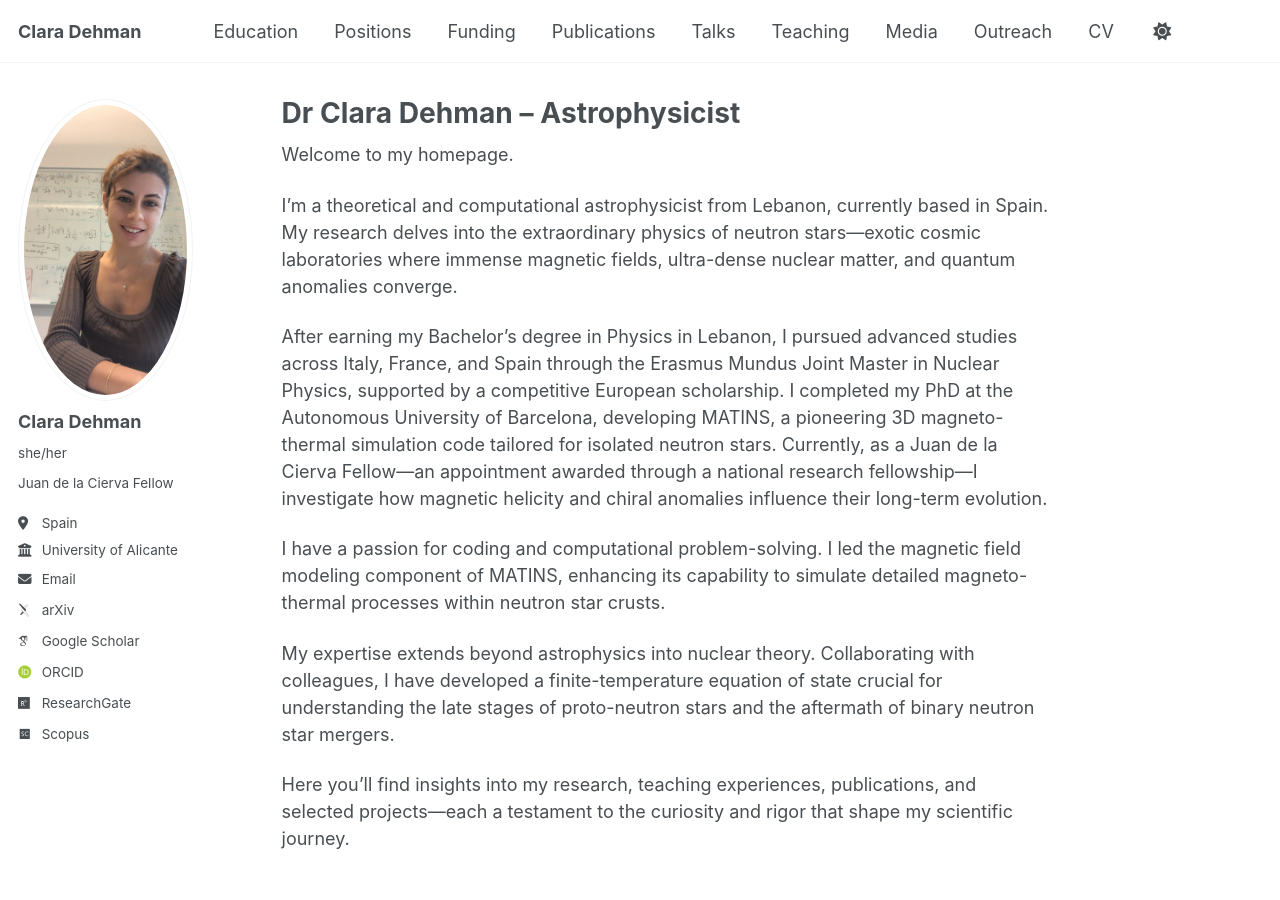
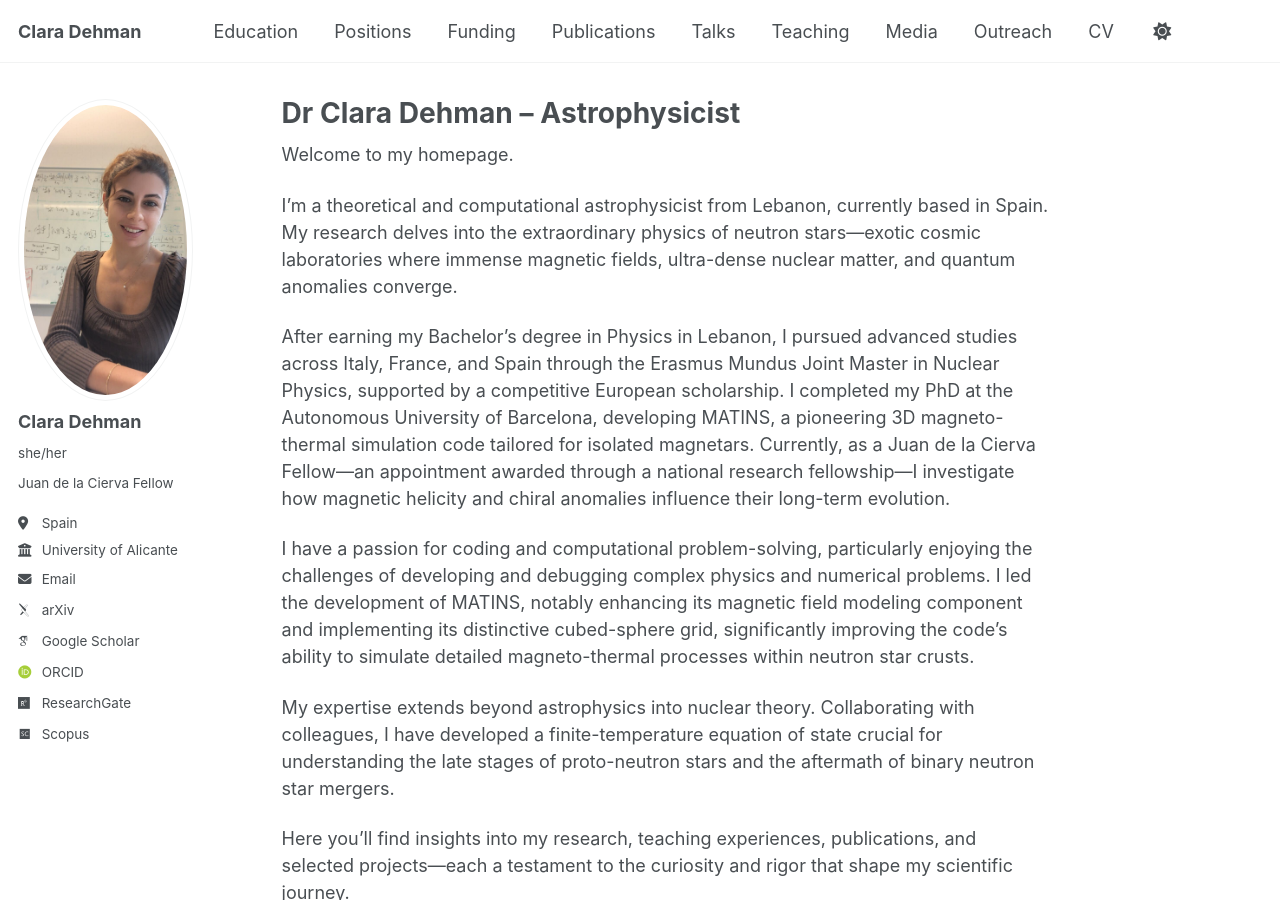
Before and after one commit to ClaraDehman/ClaraDehman.github.io, a Jekyll site: the page built from _pages/about.md, in a window 1280 px wide and 900 px high. Built offline with Jekyll 4.4.1, drawn with Linux system fonts in a browser that asks for light colours; some web fonts are replaced.

Commit message:
Update about.md

```diff
--- a/_pages/about.md
+++ b/_pages/about.md
@@ -10,17 +10,15 @@ Welcome to my homepage.
 
 I’m a theoretical and computational astrophysicist from Lebanon, currently based in Spain. My research delves into the extraordinary physics of neutron stars—exotic cosmic laboratories where immense magnetic fields, ultra-dense nuclear matter, and quantum anomalies converge.
 
-After earning my Bachelor’s degree in Physics in Lebanon, I pursued advanced studies across Italy, France, and Spain through the Erasmus Mundus Joint Master in Nuclear Physics, supported by a competitive European scholarship. I completed my PhD at the Autonomous University of Barcelona, developing MATINS, a pioneering 3D magneto-thermal simulation code tailored for isolated neutron stars. Currently, as a Juan de la Cierva Fellow—an appointment awarded through a national research fellowship—I investigate how magnetic helicity and chiral anomalies influence their long-term evolution.
+After earning my Bachelor’s degree in Physics in Lebanon, I pursued advanced studies across Italy, France, and Spain through the Erasmus Mundus Joint Master in Nuclear Physics, supported by a competitive European scholarship. I completed my PhD at the Autonomous University of Barcelona, developing MATINS, a pioneering 3D magneto-thermal simulation code tailored for isolated magnetars. Currently, as a Juan de la Cierva Fellow—an appointment awarded through a national research fellowship—I investigate how magnetic helicity and chiral anomalies influence their long-term evolution.
 
-I have a passion for coding and computational problem-solving. I led the magnetic field modeling component of MATINS, enhancing its capability to simulate detailed magneto-thermal processes within neutron star crusts.
+I have a passion for coding and computational problem-solving, particularly enjoying the challenges of developing and debugging complex physics and numerical problems. I led the development of MATINS, notably enhancing its magnetic field modeling component and implementing its distinctive cubed-sphere grid, significantly improving the code's ability to simulate detailed magneto-thermal processes within neutron star crusts.
 
 My expertise extends beyond astrophysics into nuclear theory. Collaborating with colleagues, I have developed a finite-temperature equation of state crucial for understanding the late stages of proto-neutron stars and the aftermath of binary neutron star mergers.
 
 Here you’ll find insights into my research, teaching experiences, publications, and selected projects—each a testament to the curiosity and rigor that shape my scientific journey.
 
 
-
-
 Work in progress
 ------
 This is a work in progress...
```
